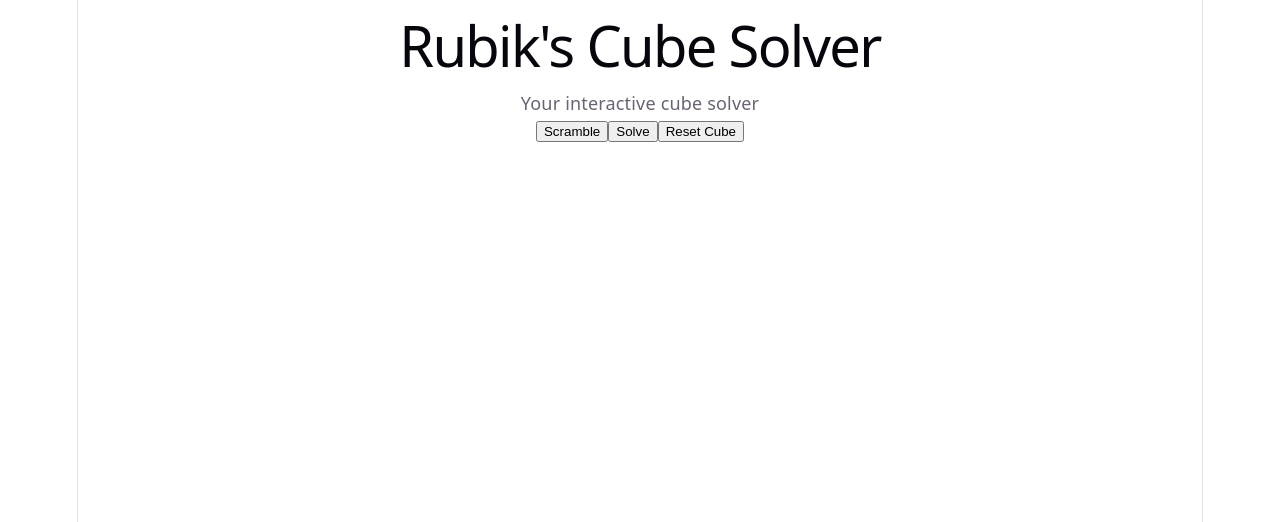
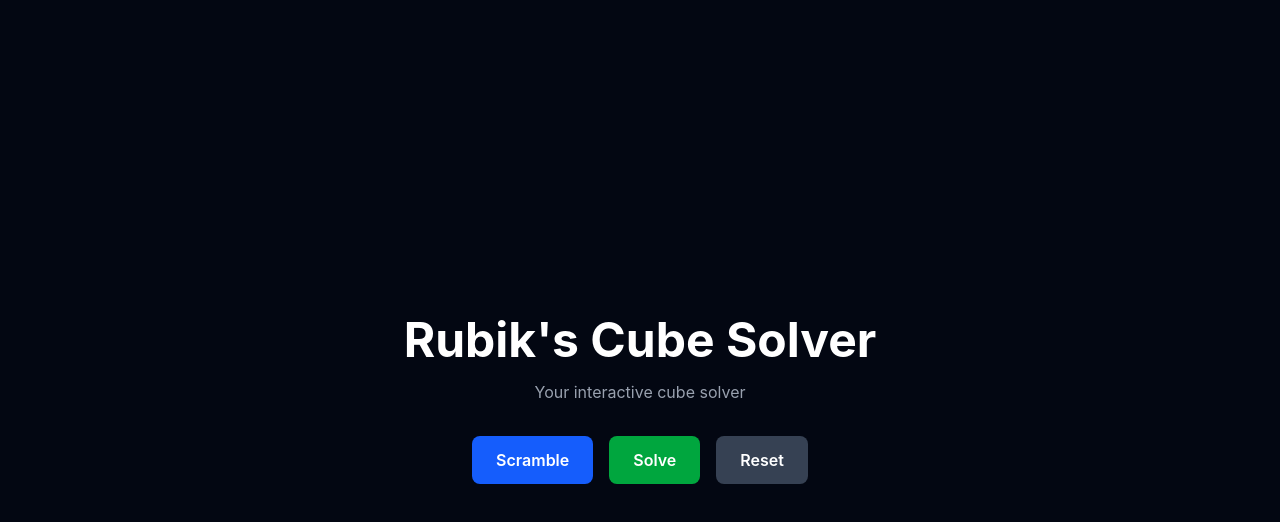
Before and after one commit to pushpajsingh1/rubiks-cube-solver, a React (Vite) app: page / in a window 1280 px wide. Shown: the top 522 px of the page. Built offline with nearby package versions, Linux system fonts and the light colour scheme.

Commit message:
feat: add Tailwind CSS styling

```diff
--- a/package.json
+++ b/package.json
@@ -10,8 +10,10 @@
     "preview": "vite preview"
   },
   "dependencies": {
+    "@tailwindcss/vite": "^4.3.3",
     "react": "^19.2.8",
-    "react-dom": "^19.2.8"
+    "react-dom": "^19.2.8",
+    "tailwindcss": "^4.3.3"
   },
   "devDependencies": {
     "@eslint/js": "^10.0.1",
--- a/src/App.tsx
+++ b/src/App.tsx
@@ -1,13 +1,29 @@
 function App() {
   return (
-    <div>
-      <h1>Rubik's Cube Solver</h1>
+    <div className="min-h-screen bg-gray-950 text-white flex items-center justify-center">
+      <div className="text-center">
+        <h1 className="text-5xl font-bold">
+          Rubik's Cube Solver
+        </h1>
 
-      <p>Your interactive cube solver</p>
+        <p className="mt-4 text-gray-400">
+          Your interactive cube solver
+        </p>
 
-      <button>Scramble</button>
-      <button>Solve</button>
-      <button>Reset Cube</button>
+        <div className="mt-8 flex gap-4 justify-center">
+          <button className="rounded-lg bg-blue-600 px-6 py-3 font-semibold hover:bg-blue-700">
+            Scramble
+          </button>
+
+          <button className="rounded-lg bg-green-600 px-6 py-3 font-semibold hover:bg-green-700">
+            Solve
+          </button>
+
+          <button className="rounded-lg bg-gray-700 px-6 py-3 font-semibold hover:bg-gray-600">
+            Reset
+          </button>
+        </div>
+      </div>
     </div>
   )
 }
--- a/src/index.css
+++ b/src/index.css
@@ -1,111 +1 @@
-:root {
-  --text: #6b6375;
-  --text-h: #08060d;
-  --bg: #fff;
-  --border: #e5e4e7;
-  --code-bg: #f4f3ec;
-  --accent: #aa3bff;
-  --accent-bg: rgba(170, 59, 255, 0.1);
-  --accent-border: rgba(170, 59, 255, 0.5);
-  --social-bg: rgba(244, 243, 236, 0.5);
-  --shadow:
-    rgba(0, 0, 0, 0.1) 0 10px 15px -3px, rgba(0, 0, 0, 0.05) 0 4px 6px -2px;
-
-  --sans: system-ui, 'Segoe UI', Roboto, sans-serif;
-  --heading: system-ui, 'Segoe UI', Roboto, sans-serif;
-  --mono: ui-monospace, Consolas, monospace;
-
-  font: 18px/145% var(--sans);
-  letter-spacing: 0.18px;
-  color-scheme: light dark;
-  color: var(--text);
-  background: var(--bg);
-  font-synthesis: none;
-  text-rendering: optimizeLegibility;
-  -webkit-font-smoothing: antialiased;
-  -moz-osx-font-smoothing: grayscale;
-
-  @media (max-width: 1024px) {
-    font-size: 16px;
-  }
-}
-
-@media (prefers-color-scheme: dark) {
-  :root {
-    --text: #9ca3af;
-    --text-h: #f3f4f6;
-    --bg: #16171d;
-    --border: #2e303a;
-    --code-bg: #1f2028;
-    --accent: #c084fc;
-    --accent-bg: rgba(192, 132, 252, 0.15);
-    --accent-border: rgba(192, 132, 252, 0.5);
-    --social-bg: rgba(47, 48, 58, 0.5);
-    --shadow:
-      rgba(0, 0, 0, 0.4) 0 10px 15px -3px, rgba(0, 0, 0, 0.25) 0 4px 6px -2px;
-  }
-
-  #social .button-icon {
-    filter: invert(1) brightness(2);
-  }
-}
-
-#root {
-  width: 1126px;
-  max-width: 100%;
-  margin: 0 auto;
-  text-align: center;
-  border-inline: 1px solid var(--border);
-  min-height: 100svh;
-  display: flex;
-  flex-direction: column;
-  box-sizing: border-box;
-}
-
-body {
-  margin: 0;
-}
-
-h1,
-h2 {
-  font-family: var(--heading);
-  font-weight: 500;
-  color: var(--text-h);
-}
-
-h1 {
-  font-size: 56px;
-  letter-spacing: -1.68px;
-  margin: 32px 0;
-  @media (max-width: 1024px) {
-    font-size: 36px;
-    margin: 20px 0;
-  }
-}
-h2 {
-  font-size: 24px;
-  line-height: 118%;
-  letter-spacing: -0.24px;
-  margin: 0 0 8px;
-  @media (max-width: 1024px) {
-    font-size: 20px;
-  }
-}
-p {
-  margin: 0;
-}
-
-code,
-.counter {
-  font-family: var(--mono);
-  display: inline-flex;
-  border-radius: 4px;
-  color: var(--text-h);
-}
-
-code {
-  font-size: 15px;
-  line-height: 135%;
-  padding: 4px 8px;
-  background: var(--code-bg);
-}
+@import "tailwindcss";
--- a/vite.config.ts
+++ b/vite.config.ts
@@ -1,7 +1,7 @@
+import { defineConfig } from 'vite'
 import react from '@vitejs/plugin-react'
-import { defineConfig } from 'vite'
+import tailwindcss from '@tailwindcss/vite'
 
-// https://vite.dev/config/
 export default defineConfig({
-  plugins: [react()],
+  plugins: [react(), tailwindcss()],
 })
```
Also changed, not shown: 1 other file (tests, documents, lock files or other folders).
